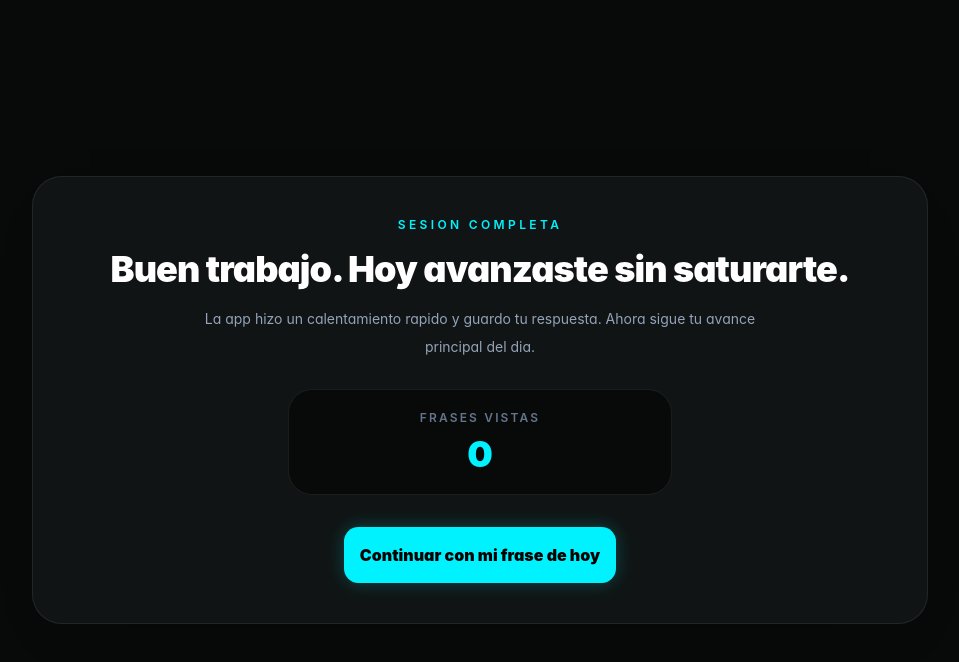
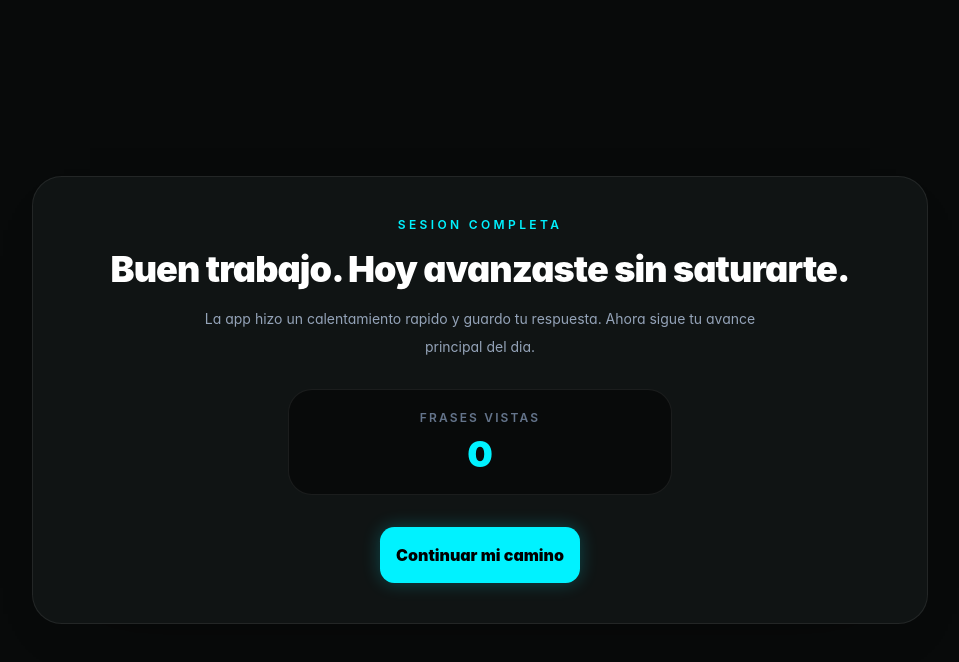
Before and after one commit to Aster1200/english-ai-study, a Next.js app: page / in a window 1280 px wide. Both pictures are taken after a click on the button "Continuar mi camino". Shown: the top 662 px of the page, without its empty margins (160-1119 px from the left). Built offline with nearby package versions, Linux system fonts and the light colour scheme.

Commit message:
Update post-evaluation CTA copy

```diff
--- a/app/page.tsx
+++ b/app/page.tsx
@@ -609,7 +609,7 @@ function SessionClosingCard({
         onClick={onContinueToday}
         type="button"
       >
-        Continuar con mi frase de hoy
+        Continuar mi camino
       </button>
     </section>
   );
```
